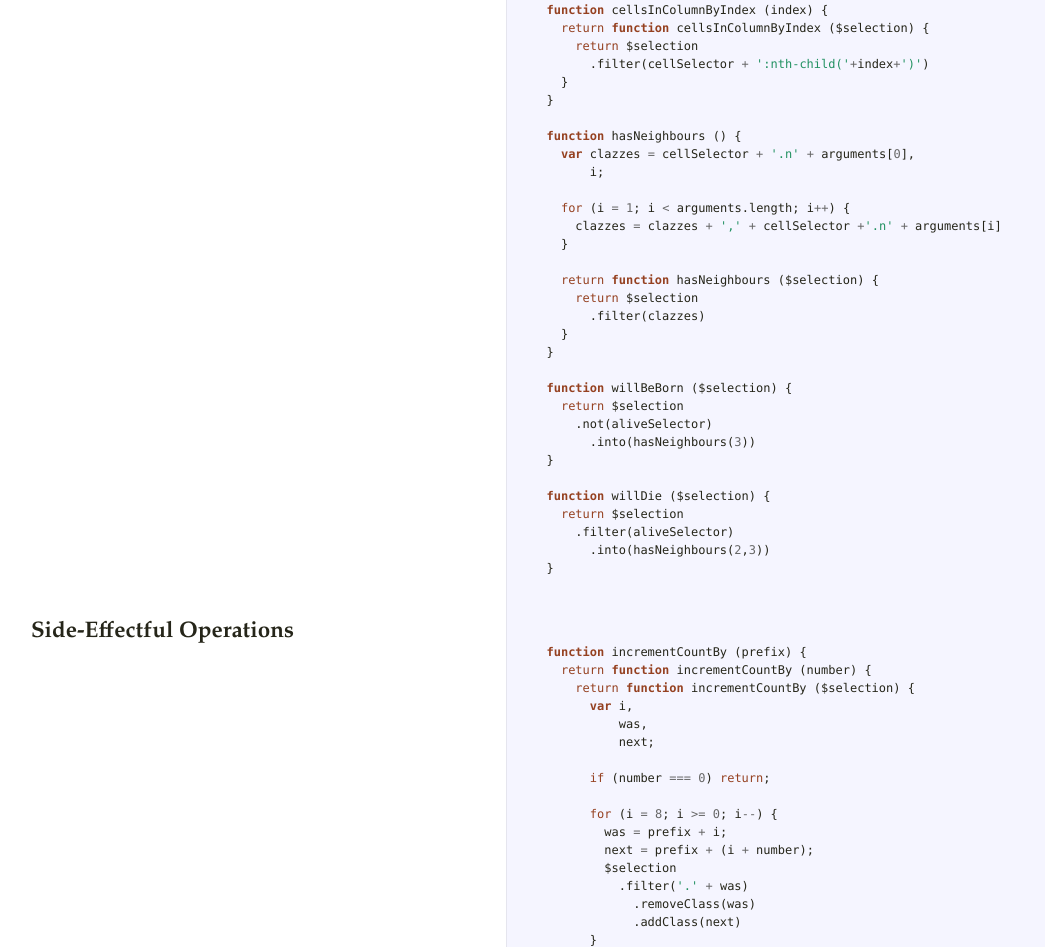
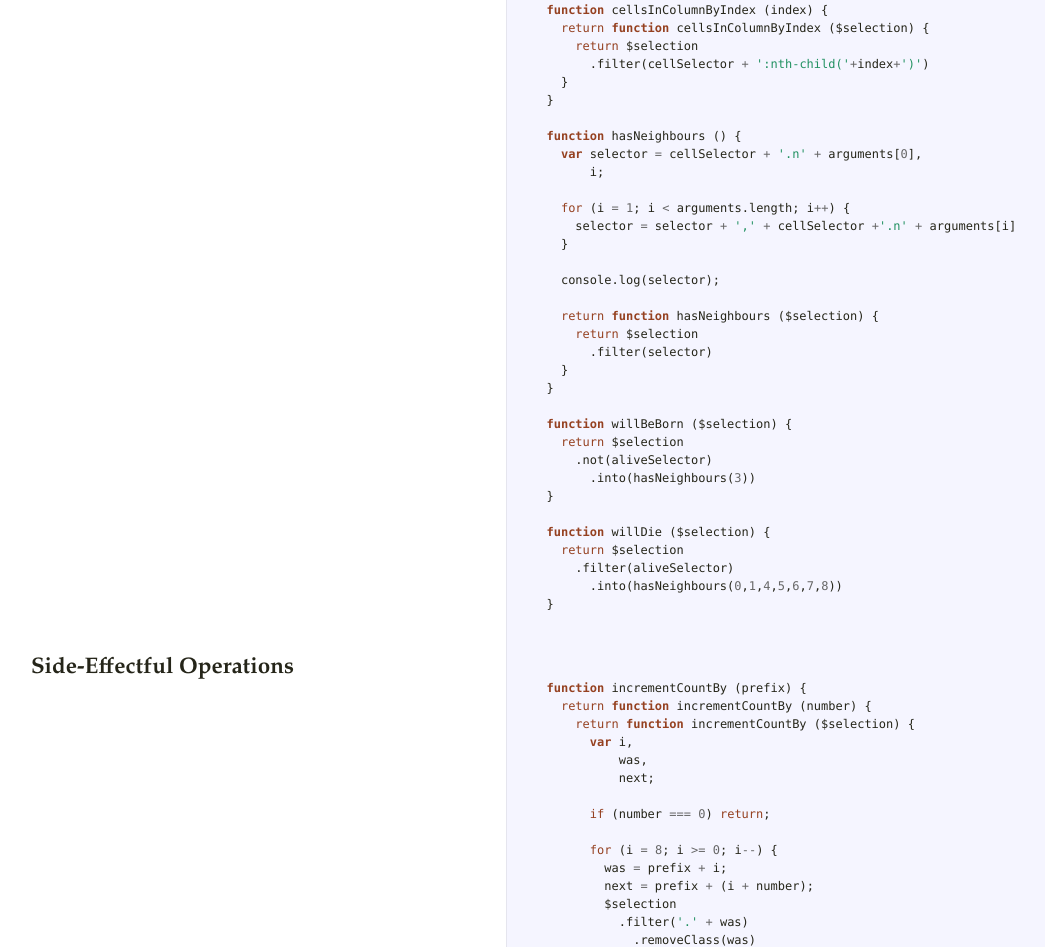
Before and after one commit to raganwald/JQuery-Combinators, a plain HTML site: page life/life.html in a window 1280 px wide. Shown: the part 7597-8544 px from the top of the page, without its empty margins (19-1064 px from the left). Drawn offline with Linux system fonts and the light colour scheme.

Commit message:
fixed hasNeighbours

```diff
--- a/life/life.html
+++ b/life/life.html
@@ -364,16 +364,18 @@ need to preserve atomicity for use with <code>.end()</code>.</p>             </t
   <span class="p">}</span>
 
   <span class="kd">function</span> <span class="nx">hasNeighbours</span> <span class="p">()</span> <span class="p">{</span>
-    <span class="kd">var</span> <span class="nx">clazzes</span> <span class="o">=</span> <span class="nx">cellSelector</span> <span class="o">+</span> <span class="s1">&#39;.n&#39;</span> <span class="o">+</span> <span class="nx">arguments</span><span class="p">[</span><span class="mi">0</span><span class="p">],</span>
+    <span class="kd">var</span> <span class="nx">selector</span> <span class="o">=</span> <span class="nx">cellSelector</span> <span class="o">+</span> <span class="s1">&#39;.n&#39;</span> <span class="o">+</span> <span class="nx">arguments</span><span class="p">[</span><span class="mi">0</span><span class="p">],</span>
         <span class="nx">i</span><span class="p">;</span>
 
     <span class="k">for</span> <span class="p">(</span><span class="nx">i</span> <span class="o">=</span> <span class="mi">1</span><span class="p">;</span> <span class="nx">i</span> <span class="o">&lt;</span> <span class="nx">arguments</span><span class="p">.</span><span class="nx">length</span><span class="p">;</span> <span class="nx">i</span><span class="o">++</span><span class="p">)</span> <span class="p">{</span>
-      <span class="nx">clazzes</span> <span class="o">=</span> <span class="nx">clazzes</span> <span class="o">+</span> <span class="s1">&#39;,&#39;</span> <span class="o">+</span> <span class="nx">cellSelector</span> <span class="o">+</span><span class="s1">&#39;.n&#39;</span> <span class="o">+</span> <span class="nx">arguments</span><span class="p">[</span><span class="nx">i</span><span class="p">]</span>
+      <span class="nx">selector</span> <span class="o">=</span> <span class="nx">selector</span> <span class="o">+</span> <span class="s1">&#39;,&#39;</span> <span class="o">+</span> <span class="nx">cellSelector</span> <span class="o">+</span><span class="s1">&#39;.n&#39;</span> <span class="o">+</span> <span class="nx">arguments</span><span class="p">[</span><span class="nx">i</span><span class="p">]</span>
     <span class="p">}</span>
+
+    <span class="nx">console</span><span class="p">.</span><span class="nx">log</span><span class="p">(</span><span class="nx">selector</span><span class="p">);</span>
 
     <span class="k">return</span> <span class="kd">function</span> <span class="nx">hasNeighbours</span> <span class="p">(</span><span class="nx">$selection</span><span class="p">)</span> <span class="p">{</span>
       <span class="k">return</span> <span class="nx">$selection</span>
-        <span class="p">.</span><span class="nx">filter</span><span class="p">(</span><span class="nx">clazzes</span><span class="p">)</span>
+        <span class="p">.</span><span class="nx">filter</span><span class="p">(</span><span class="nx">selector</span><span class="p">)</span>
     <span class="p">}</span>
   <span class="p">}</span>
 
@@ -386,7 +388,7 @@ need to preserve atomicity for use with <code>.end()</code>.</p>             </t
   <span class="kd">function</span> <span class="nx">willDie</span> <span class="p">(</span><span class="nx">$selection</span><span class="p">)</span> <span class="p">{</span>
     <span class="k">return</span> <span class="nx">$selection</span>
       <span class="p">.</span><span class="nx">filter</span><span class="p">(</span><span class="nx">aliveSelector</span><span class="p">)</span>
-        <span class="p">.</span><span class="nx">into</span><span class="p">(</span><span class="nx">hasNeighbours</span><span class="p">(</span><span class="mi">2</span><span class="p">,</span><span class="mi">3</span><span class="p">))</span>
+        <span class="p">.</span><span class="nx">into</span><span class="p">(</span><span class="nx">hasNeighbours</span><span class="p">(</span><span class="mi">0</span><span class="p">,</span><span class="mi">1</span><span class="p">,</span><span class="mi">4</span><span class="p">,</span><span class="mi">5</span><span class="p">,</span><span class="mi">6</span><span class="p">,</span><span class="mi">7</span><span class="p">,</span><span class="mi">8</span><span class="p">))</span>
   <span class="p">}</span>
   </pre></div>             </td>           </tr>                               <tr id="section-29">             <td class="docs">               <div class="pilwrap">                 <a class="pilcrow" href="#section-29">&#182;</a>               </div>               <h2>Side-Effectful Operations</h2>             </td>             <td class="code">               <div class="highlight"><pre>
   <span class="kd">function</span> <span class="nx">incrementCountBy</span> <span class="p">(</span><span class="nx">prefix</span><span class="p">)</span> <span class="p">{</span>
```
Also changed, not shown: life/life.js (+6 -4 lines).
